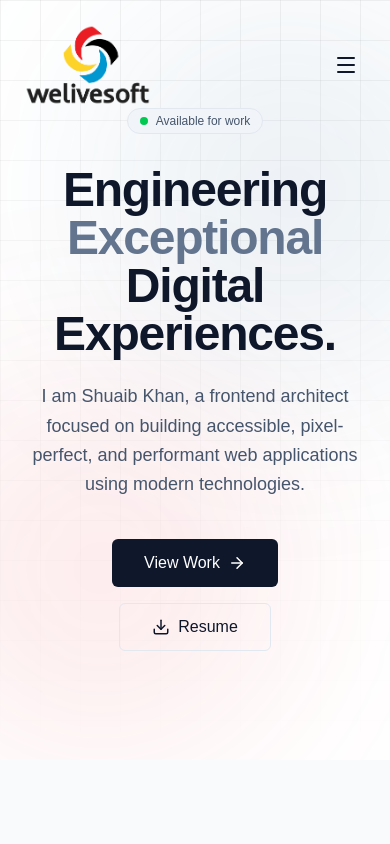
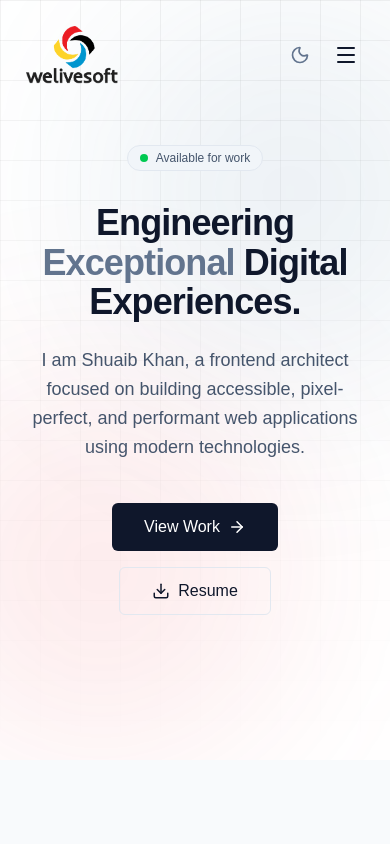
Before and after one commit to shuaibkhandev/shuaib_portfolio, a Next.js app: page / in a window 390 px wide. Shown: the top 844 px of the page. Built offline with nearby package versions, Linux system fonts and the light colour scheme.

Commit message:
fix: resolve navigation and hero section responsiveness issues

```diff
--- a/src/components/Hero.tsx
+++ b/src/components/Hero.tsx
@@ -34,7 +34,7 @@ export default function Hero() {
           initial={{ opacity: 0, y: 20 }}
           animate={{ opacity: 1, y: 0 }}
           transition={{ duration: 0.5, delay: 0.1 }}
-          className="text-5xl md:text-7xl lg:text-8xl font-bold tracking-tight text-slate-900 dark:text-white mb-6"
+          className="text-4xl sm:text-5xl md:text-7xl lg:text-8xl font-bold tracking-tight text-slate-900 dark:text-white mb-6 leading-[1.1]"
         >
           Engineering <br className="hidden md:block" />
           <span className="text-slate-500 dark:text-slate-500">Exceptional</span> Digital Experiences.
--- a/src/components/Navbar.tsx
+++ b/src/components/Navbar.tsx
@@ -4,7 +4,7 @@ import { useState, useEffect } from "react";
 import Link from "next/link";
 import { usePathname } from "next/navigation";
 import { motion, AnimatePresence } from "framer-motion";
-import { Menu, X, Sun, Moon } from "lucide-react";
+import { Menu, X, Sun, Moon, ChevronRight } from "lucide-react";
 import { useTheme } from "next-themes";
 
 const navLinks = [
@@ -38,10 +38,10 @@ export default function Navbar() {
       >
         <div className="max-w-7xl mx-auto px-6 lg:px-8 flex items-center justify-between">
           <Link href="/" className="z-50 flex items-center">
-            <img src="/logo.png" alt="Shuaib Logo" className="w-32" />
+            <img src="/logo.png" alt="Shuaib Logo" className="w-24 md:w-32 object-contain" />
           </Link>
 
-          {/* Desktop */}
+          {/* Desktop Navigation */}
           <div className="hidden md:flex items-center gap-8">
             <div className="flex items-center gap-6">
                 {navLinks.map((link) => (
@@ -64,11 +64,19 @@ export default function Navbar() {
             </button>
           </div>
 
-          {/* Mobile Toggle */}
-          <div className="md:hidden z-50">
+          {/* Mobile Actions */}
+          <div className="flex items-center gap-2 md:hidden">
+            <button
+               onClick={() => setTheme(theme === "dark" ? "light" : "dark")}
+               className="p-2 text-slate-500 dark:text-slate-400"
+               aria-label="Toggle Theme"
+            >
+                {theme === "dark" ? <Sun size={20} /> : <Moon size={20} />}
+            </button>
             <button
               onClick={() => setIsOpen(!isOpen)}
-              className="p-2 text-slate-900 dark:text-white"
+              className="p-2 text-slate-900 dark:text-white z-50"
+              aria-label="Open Menu"
             >
               {isOpen ? <X size={24} /> : <Menu size={24} />}
             </button>
@@ -80,31 +88,24 @@ export default function Navbar() {
       <AnimatePresence>
         {isOpen && (
           <motion.div
-            initial={{ opacity: 0, y: -20 }}
-            animate={{ opacity: 1, y: 0 }}
-            exit={{ opacity: 0, y: -20 }}
-            className="fixed inset-0 z-40 bg-white dark:bg-slate-950 pt-24 px-6 md:hidden"
+            initial={{ opacity: 0, x: "100%" }}
+            animate={{ opacity: 1, x: 0 }}
+            exit={{ opacity: 0, x: "100%" }}
+            transition={{ type: "spring", damping: 25, stiffness: 200 }}
+            className="fixed inset-0 z-[45] bg-white dark:bg-slate-950 pt-24 px-6 md:hidden flex flex-col"
           >
-            <div className="flex flex-col space-y-6">
+            <div className="flex flex-col space-y-4">
               {navLinks.map((link) => (
                 <Link
                   key={link.name}
                   href={link.href}
                   onClick={() => setIsOpen(false)}
-                  className="text-2xl font-medium text-slate-900 dark:text-white border-b border-slate-100 dark:border-slate-900 pb-4"
+                  className="text-3xl font-bold text-slate-900 dark:text-white py-4 border-b border-slate-100 dark:border-slate-800 flex items-center justify-between group"
                 >
                   {link.name}
+                  <ChevronRight className="opacity-0 group-hover:opacity-100 transition-opacity" size={20} />
                 </Link>
               ))}
-               <button
-                  onClick={() => {
-                      setTheme(theme === "dark" ? "light" : "dark");
-                      setIsOpen(false);
-                  }}
-                  className="text-lg font-medium text-slate-600 dark:text-slate-400"
-               >
-                  Switch Appearance
-               </button>
             </div>
           </motion.div>
         )}
```
